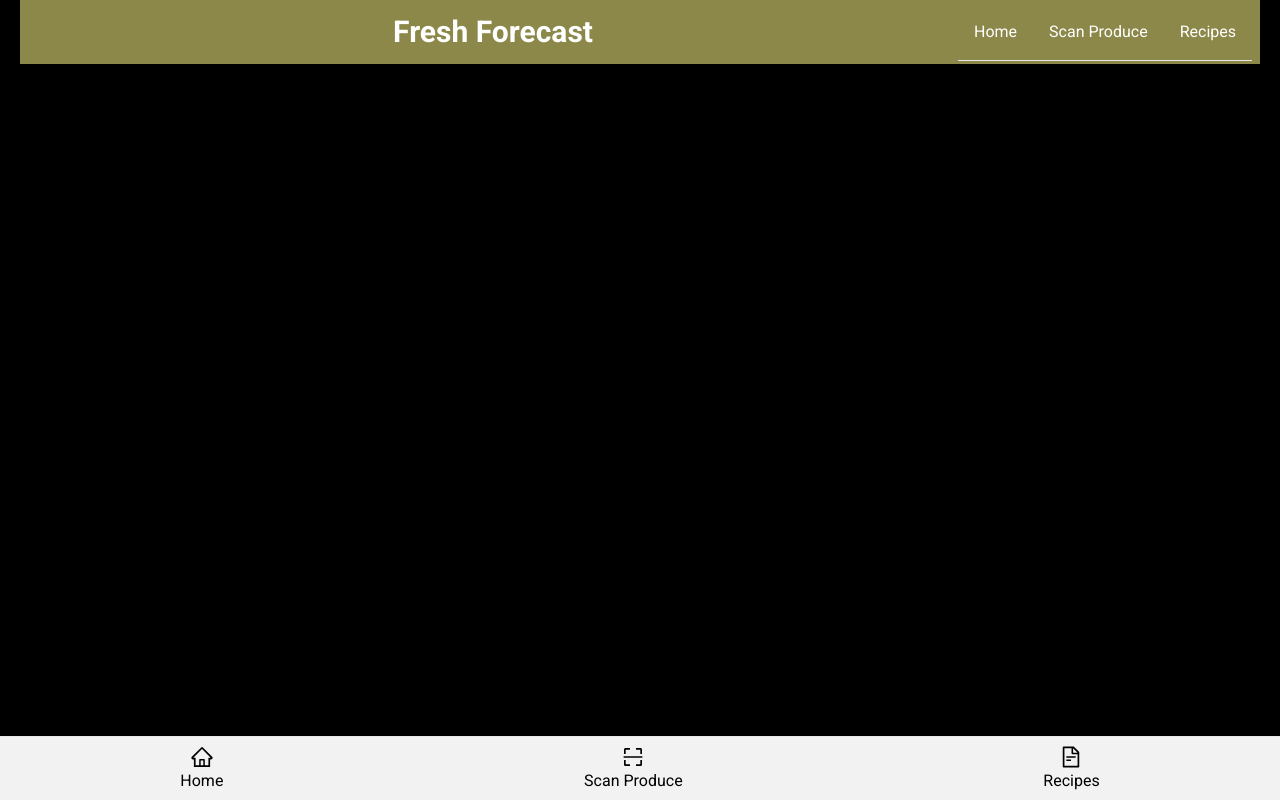
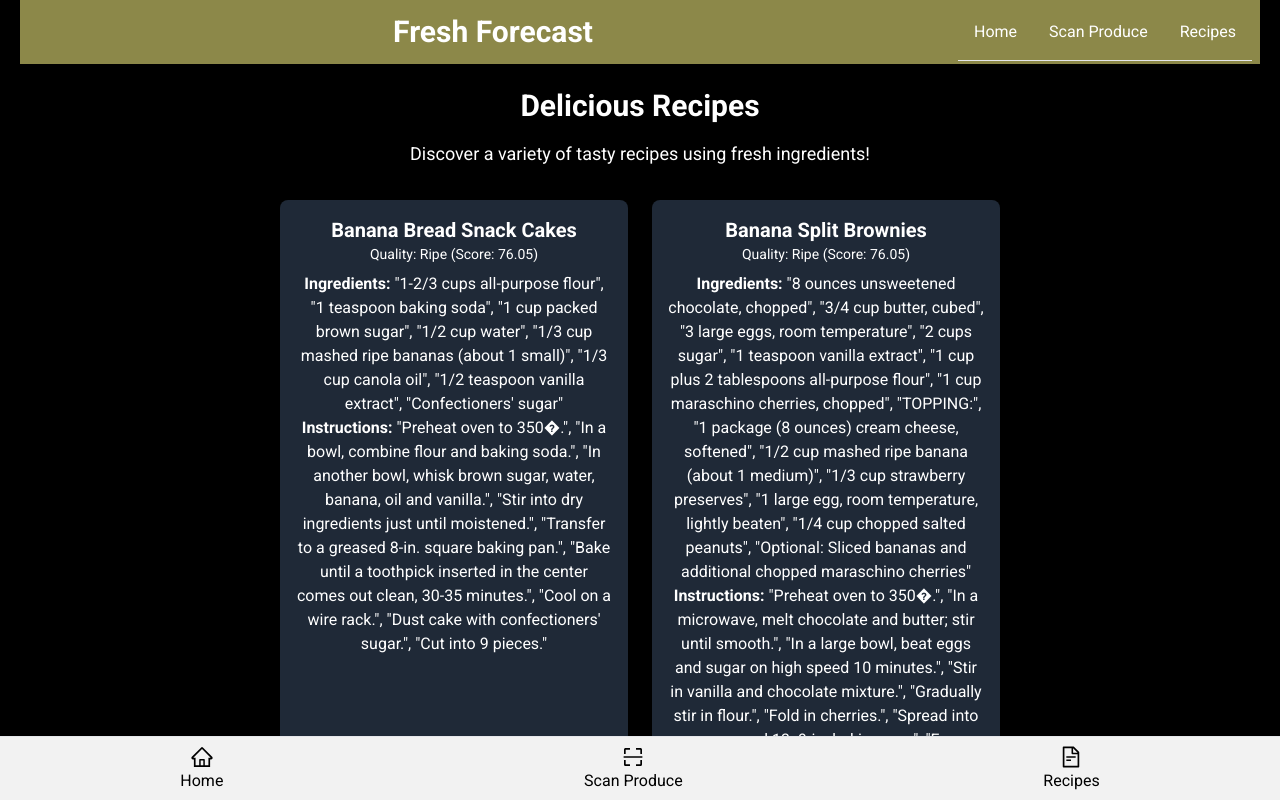
Before and after one commit to ArcCreate/Crisp.AI, a React (Vite) app in the folder FrontEnd/freshForecastApp/: page /my-produce in a window 1280 px wide. Shown: the top 800 px of the page. Built offline with nearby package versions, Linux system fonts and the light colour scheme.

Commit message:
adding recipedata

```diff
--- a/FrontEnd/freshForecastApp/package.json
+++ b/FrontEnd/freshForecastApp/package.json
@@ -14,6 +14,7 @@
   },
   "dependencies": {
     "autoprefixer": "^10.4.20",
+    "papaparse": "^5.4.1",
     "postcss": "^8.4.47",
     "react": "^18.3.1",
     "react-dom": "^18.3.1",
@@ -23,6 +24,7 @@
   },
   "devDependencies": {
     "@eslint/js": "^9.11.1",
+    "@types/papaparse": "^5.3.14",
     "@types/react": "^18.3.10",
     "@types/react-dom": "^18.3.0",
     "@types/react-router-dom": "^5.3.3",
--- a/FrontEnd/freshForecastApp/src/App.tsx
+++ b/FrontEnd/freshForecastApp/src/App.tsx
@@ -2,7 +2,7 @@ import Navbar from "./components/Navbar";
 import BottomNav from "./components/BottomNav";
 import { BrowserRouter as Router, Route, Routes } from "react-router-dom";
 import ScanProduce from "./pages/ScanPage";
-import MyProduce from "./pages/MyProduce";
+import RecipePage from "./pages/RecipePage";
 import Home from "./pages/HomePage";
 import {Navigate} from "react-router-dom";
 import './index.css';
@@ -18,7 +18,7 @@ function App() {
             <Route path="/FreshForecast" element={<Home />} />
             <Route path="/" element={<Home />} />
             <Route path="/scan" element={<ScanProduce />} />
-            <Route path="/my-produce" element={<MyProduce />} />
+            <Route path="/my-produce" element={<RecipePage />} />
             <Route path="*" element={<Navigate to="/" />} />{" "}
             {/* Redirect all other routes to home */}
           </Routes>
--- /dev/null
+++ b/FrontEnd/freshForecastApp/src/components/RecipeCards.tsx
@@ -0,0 +1,33 @@
+import React from 'react';
+
+// Define the prop types for RecipeCards
+interface RecipeCardsProps {
+    recipes: {
+        recipeName: string;
+        recipeInstructions: string;
+        recipeIngredients: string;
+        fruitIndex: number;
+        qualityIndex: number;
+        imageId: number;
+        Fruit_Quality: string;
+        Quality_Score: number;
+        Ripeness_Score: number;
+    }[];
+}
+
+const RecipeCards: React.FC<RecipeCardsProps> = ({ recipes }) => {
+    return (
+        <div className="grid grid-cols-1 md:grid-cols-2 gap-6">
+            {recipes.map((recipe, index) => (
+                <div key={index} className="recipe-card bg-gray-800 p-4 rounded-lg">
+                    <h2 className="text-xl font-bold">{recipe.recipeName}</h2>
+                    <p className="text-sm mb-2">Quality: {recipe.Fruit_Quality} (Score: {recipe.Quality_Score})</p>
+                    <p><strong>Ingredients:</strong> {recipe.recipeIngredients}</p>
+                    <p><strong>Instructions:</strong> {recipe.recipeInstructions}</p>
+                </div>
+            ))}
+        </div>
+    );
+};
+
+export default RecipeCards;
--- a/FrontEnd/freshForecastApp/src/pages/MyProduce.tsx
+++ /dev/null
@@ -1,10 +0,0 @@
-const ScanProduce = () => {
-  return (
-    <div>
-      <h1>Scan Produce</h1>
-      {/* Add scan functionality here */}
-    </div>
-  );
-};
-
-export default ScanProduce;
--- /dev/null
+++ b/FrontEnd/freshForecastApp/src/pages/RecipePage.tsx
@@ -0,0 +1,53 @@
+import React, { useState, useEffect } from 'react';
+import RecipeCards from "../components/RecipeCards";
+import Papa from 'papaparse';
+
+// Define the shape of a recipe based on your CSV
+interface Recipe {
+    recipeName: string;
+    recipeInstructions: string;
+    recipeIngredients: string;
+    fruitIndex: number;
+    qualityIndex: number;
+    imageId: number;
+    Fruit_Quality: string;
+    Quality_Score: number;
+    Ripeness_Score: number;
+}
+
+const RecipePage: React.FC = () => {
+    const [recipes, setRecipes] = useState<Recipe[]>([]);
+
+    useEffect(() => {
+        // Fetch the CSV file from the public folder (or any other location)
+        fetch("/recipeExample.csv")
+            .then(response => response.text())
+            .then(csvData => {
+                Papa.parse<Recipe>(csvData, {
+                    header: true,
+                    complete: (result) => {
+                        setRecipes(result.data); // Save parsed recipes to state
+                    },
+                    error: (error: Error) => { // Explicit type for error
+                        console.error("Error parsing CSV file:", error);
+                    }
+                });
+            });
+    }, []);
+
+    return (
+        <div className="max-w-3xl mx-auto p-6 text-center text-white">
+            <h1 className="text-3xl font-bold mb-4">Delicious Recipes</h1>
+            <p className="text-lg mb-8">Discover a variety of tasty recipes using fresh ingredients!</p>
+            <div className="recipe-cards-container">
+                {recipes.length > 0 ? (
+                    <RecipeCards recipes={recipes} />
+                ) : (
+                    <p>Loading recipes...</p>
+                )}
+            </div>
+        </div>
+    );
+};
+
+export default RecipePage;
--- a/package.json
+++ b/package.json
@@ -1,5 +1,6 @@
 {
   "dependencies": {
+    "papaparse": "^5.4.1",
     "react-router-dom": "^6.27.0"
   },
   "devDependencies": {
```
Also changed, not shown: FrontEnd/freshForecastApp/public/recipeExample.csv (added), 2 other files (tests, documents, lock files or other folders).
